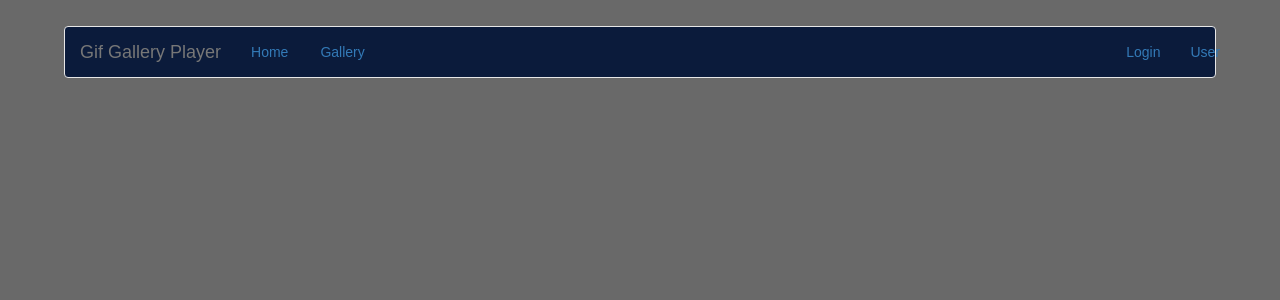
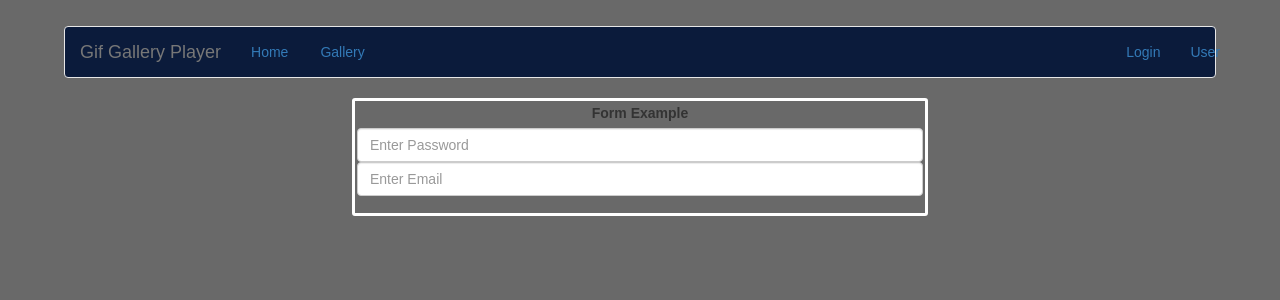
Before and after one commit to sdkclements/gif-gallery-player, a React (Create React App) app: page / in a window 1280 px wide. Shown: the top 300 px of the page. Built offline with nearby package versions, Linux system fonts and the light colour scheme.

Commit message:
added login form basics

```diff
--- a/src/App.js
+++ b/src/App.js
@@ -6,6 +6,7 @@ import {
     Link
 } from 'react-router-dom';
 import { Navbar, Nav, NavItem } from 'react-bootstrap';
+import LoginArea from './LoginArea.js'
 
 
 
@@ -34,6 +35,7 @@ class App extends Component {
 
           </Nav>
           </Navbar>
+          <LoginArea />
 
       </div>
 </Router>
--- a/src/LoginArea.css
+++ b/src/LoginArea.css
@@ -0,0 +1,9 @@
+.LoginContainer {
+    margin: auto;
+    width: 50%;
+    border-style: solid;
+    border-color: white;
+    border-radius: 3px;
+    padding: 2px;
+
+}
--- a/src/LoginArea.js
+++ b/src/LoginArea.js
@@ -0,0 +1,37 @@
+import React, {Component} from 'react'
+import {FormGroup, ControlLabel, FormControl} from 'react-bootstrap'
+import './LoginArea.css'
+
+class LoginArea extends Component{
+   constructor(props){
+       super(props)
+       this.state = {
+           pwValue: '',
+           emailValue: ''
+       }
+
+    }
+    handlePWChange(e) {
+        this.setState({pwValue: e.target.value })
+    }
+    handleEmailChange(e) {
+       this.setState({emailValue: e.target.value})
+    }
+    render(){
+        return(
+            <div className="LoginContainer">
+            <form>
+                <FormGroup controlId="formBasicText">
+                    <ControlLabel> Form Example</ControlLabel>
+                    <FormControl type="text" value={this.state.value} placeholder="Enter Password" onChange={this.handlePWChange} />
+                    <FormControl type="text" value={this.state.value} placeholder="Enter Email" onChange={this.handleEmailChange} />
+                    <FormControl.Feedback />
+                </FormGroup>
+
+            </form>
+            </div>
+        )
+    }
+}
+
+export default LoginArea;
```
